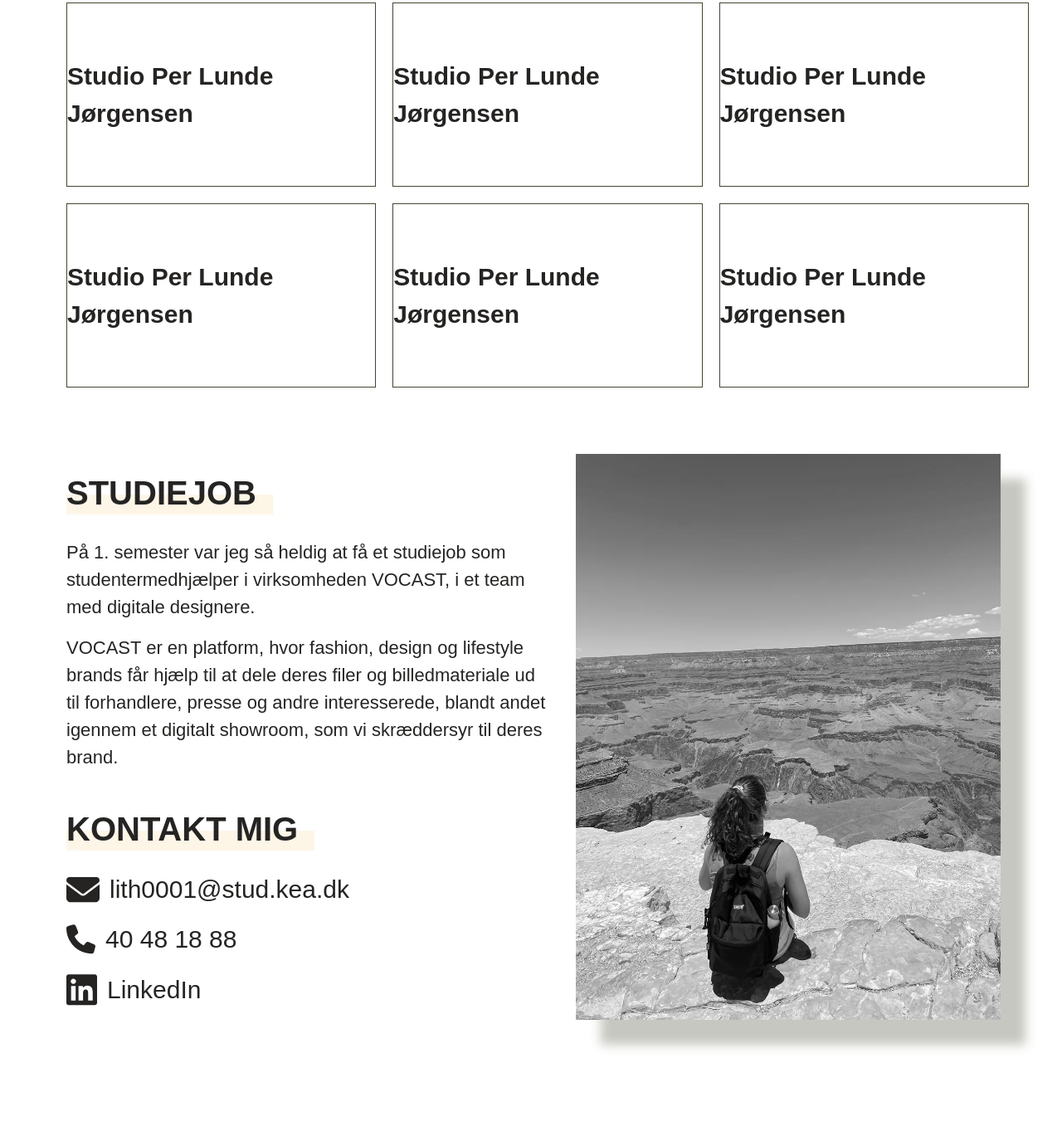
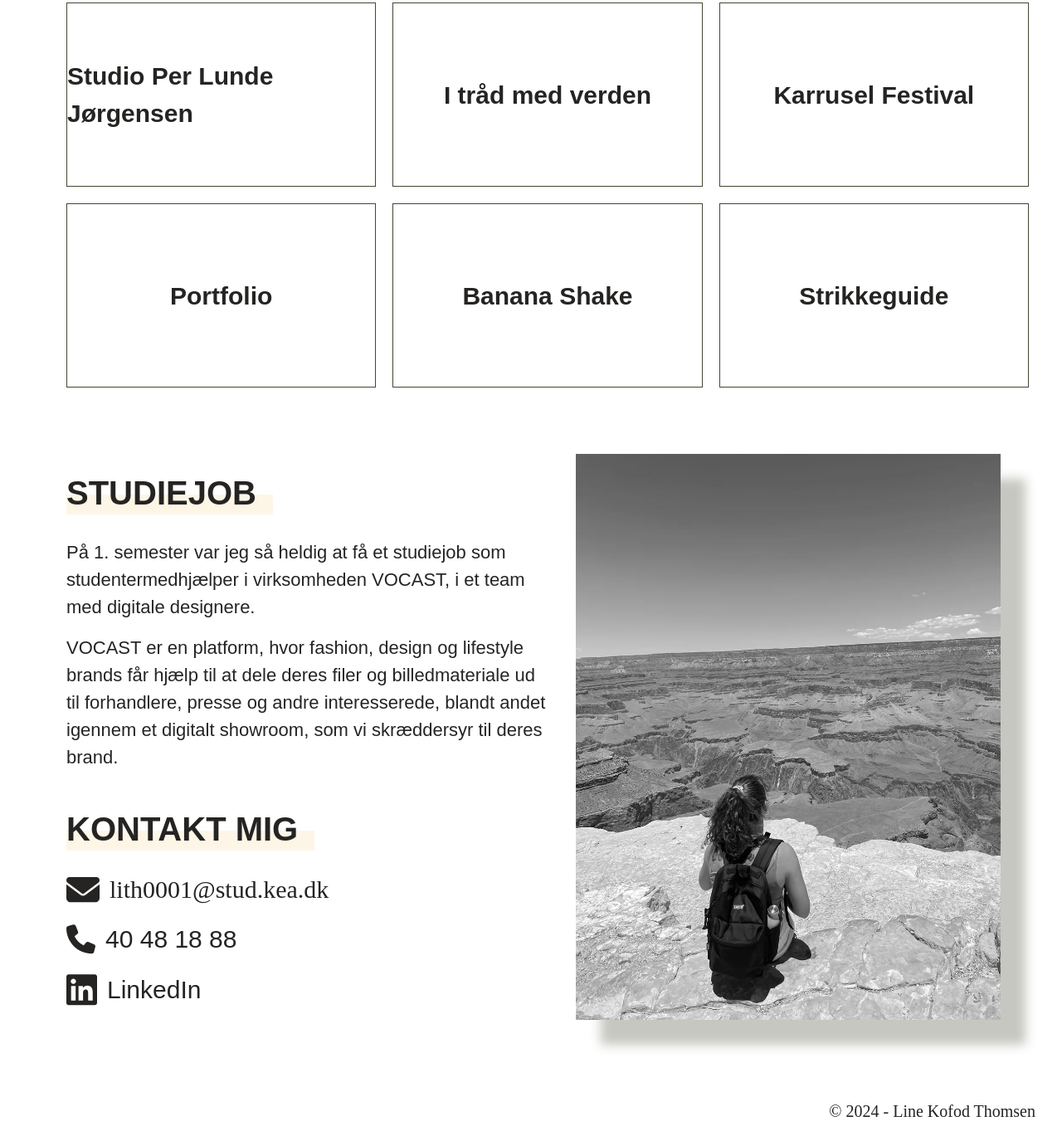
Before and after one commit to linekofod/ppp, an Astro site: page / in a window 1280 px wide. Shown: the part 1343-2712 px from the top of the page at 83% size. Before the commit the page ends 2652 px from the top, so only its background shows below. Built offline with nearby package versions, Linux system fonts and the light colour scheme; Astro itself is replaced by a stand-in of ours; a web font is replaced by a local one.

Commit message:
rettelser

```diff
--- a/src/components/Link.astro
+++ b/src/components/Link.astro
@@ -2,17 +2,12 @@
 import "../styles/generel.css";
 
 // Henter parametrene fra Astro.props
-const {
-  href = "#",
-  target = "_blank",
-  variant = "primary",
-  icon,
-} = Astro.props;
+const { href = "#", target = "_blank", variant = "primary" } = Astro.props;
 
-const linkStyling = "";
+const linkStyling = "text-[#252423] font-['cormorant'] text-3xl";
 
 const variantClasses = {
-  primary: "hover:text-[#fcf0d7]",
+  primary: "hover:drop-shadow",
 };
 ---
 
@@ -20,19 +15,16 @@ const variantClasses = {
   href={href}
   target={target}
   class:list={[linkStyling, variantClasses[variant]]}
-  class="w-fit"
+  class="w-fit"><slot /></a
 >
-  <span {icon}></span>
-  <slot />
-</a>
 
 <style>
-  .mail::before {
+  /* .mail::before {
     font-family: "Font Awesome 6 Free";
     content: "\f0e0";
     display: inline-block;
     font-weight: 900;
     color: #252423;
     font-size: 40px;
-  }
+  } */
 </style>
--- a/src/layouts/MainLayout.astro
+++ b/src/layouts/MainLayout.astro
@@ -22,5 +22,10 @@ const { title } = Astro.props;
     <main>
       <slot />
     </main>
+    <footer
+      class="text-[#252423] font-['cormorant'] text-xl float-right py-4 px-8"
+    >
+      © 2024 - Line Kofod Thomsen
+    </footer>
   </body>
 </html>
--- a/src/pages/index.astro
+++ b/src/pages/index.astro
@@ -193,6 +193,7 @@ import Link from "../components/Link.astro";
       <span class="gul_border"></span>
     </div>
     <div class="grid grid-cols-3 gap-5">
+      <!-- Studio Per Lunde Jørgensen -->
       <a
         href="https://nonsite.netlify.app/"
         target="_blank"
@@ -200,40 +201,45 @@ import Link from "../components/Link.astro";
       >
         <h3 class="group-hover:hidden">Studio Per Lunde Jørgensen</h3>
       </a>
+      <!-- I tråd med verden -->
       <a
-        href="https://nonsite.netlify.app/"
+        href="https://itmv-webfeature.netlify.app/"
         target="_blank"
-        class="group pointer w-full h-[222px] border border-[#424530] flex justify-center items-center hover:bg-[url('/imgs/projekter/studio_per.webp')] bg-cover bg-no-repeat"
+        class="group pointer w-full h-[222px] border border-[#424530] flex justify-center items-center hover:bg-[url('/imgs/projekter/itmw.webp')] bg-cover bg-no-repeat"
       >
-        <h3 class="group-hover:hidden">Studio Per Lunde Jørgensen</h3>
+        <h3 class="group-hover:hidden">I tråd med verden</h3>
       </a>
+      <!-- Karrusel Festival -->
       <a
-        href="https://nonsite.netlify.app/"
+        href="https://karrusel-festival2.netlify.app/"
         target="_blank"
-        class="group pointer w-full h-[222px] border border-[#424530] flex justify-center items-center hover:bg-[url('/imgs/projekter/studio_per.webp')] bg-cover bg-no-repeat"
+        class="group pointer w-full h-[222px] border border-[#424530] flex justify-center items-center hover:bg-[url('/imgs/projekter/karrusel.webp')] bg-cover bg-no-repeat"
       >
-        <h3 class="group-hover:hidden">Studio Per Lunde Jørgensen</h3>
+        <h3 class="group-hover:hidden">Karrusel Festival</h3>
       </a>
+      <!-- Portfolio -->
       <a
-        href="https://nonsite.netlify.app/"
+        href="https://linekofod-portfolio.netlify.app/"
         target="_blank"
-        class="group pointer w-full h-[222px] border border-[#424530] flex justify-center items-center hover:bg-[url('/imgs/projekter/studio_per.webp')] bg-cover bg-no-repeat"
+        class="group pointer w-full h-[222px] border border-[#424530] flex justify-center items-center hover:bg-[url('/imgs/projekter/portfolio.webp')] bg-cover bg-no-repeat"
       >
-        <h3 class="group-hover:hidden">Studio Per Lunde Jørgensen</h3>
+        <h3 class="group-hover:hidden">Portfolio</h3>
       </a>
+      <!-- Banana Shake -->
       <a
-        href="https://nonsite.netlify.app/"
+        href="https://linekofod-spil.netlify.app/"
         target="_blank"
-        class="group pointer w-full h-[222px] border border-[#424530] flex justify-center items-center hover:bg-[url('/imgs/projekter/studio_per.webp')] bg-cover bg-no-repeat"
+        class="group pointer w-full h-[222px] border border-[#424530] flex justify-center items-center hover:bg-[url('/imgs/projekter/banana_shake.webp')] bg-cover bg-no-repeat"
       >
-        <h3 class="group-hover:hidden">Studio Per Lunde Jørgensen</h3>
+        <h3 class="group-hover:hidden">Banana Shake</h3>
       </a>
+      <!-- Strikkeguide -->
       <a
-        href="https://nonsite.netlify.app/"
+        href="https://linekofod-strikkeguide.netlify.app/"
         target="_blank"
-        class="group pointer w-full h-[222px] border border-[#424530] flex justify-center items-center hover:bg-[url('/imgs/projekter/studio_per.webp')] bg-cover bg-no-repeat"
+        class="group pointer w-full h-[222px] border border-[#424530] flex justify-center items-center hover:bg-[url('/imgs/projekter/strikkeguide.webp')] bg-cover bg-no-repeat"
       >
-        <h3 class="group-hover:hidden">Studio Per Lunde Jørgensen</h3>
+        <h3 class="group-hover:hidden">Strikkeguide</h3>
       </a>
     </div>
   </section>
@@ -284,10 +290,7 @@ import Link from "../components/Link.astro";
                 d="M3.75 0C1.67969 0 0 1.6883 0 3.76923C0 4.95497 0.554688 6.07003 1.5 6.78461L18.5 19.6C19.3906 20.2675 20.6094 20.2675 21.5 19.6L38.5 6.78461C39.4453 6.07003 40 4.95497 40 3.76923C40 1.6883 38.3203 0 36.25 0H3.75ZM0 8.79487V25.1282C0 27.9002 2.24219 30.1538 5 30.1538H35C37.7578 30.1538 40 27.9002 40 25.1282V8.79487L23 21.6103C21.2187 22.953 18.7813 22.953 17 21.6103L0 8.79487Z"
                 fill="#252423"></path>
             </svg>
-            <Link
-              href="https://www.linkedin.com/in/line-kofod-thomsen-87408828a/"
-              ><p class="text-3xl">lith0001@stud.kea.dk</p>
-            </Link>
+            <Link href="mailto:lith0001@stud.kea.dk">lith0001@stud.kea.dk</Link>
           </div>
 
           <!-- Telefon -->
@@ -303,8 +306,7 @@ import Link from "../components/Link.astro";
                 d="M11.2725 1.83699C10.7461 0.565506 9.3584 -0.111252 8.03223 0.251053L2.0166 1.89168C0.827148 2.2198 0 3.29988 0 4.53035C0 21.4425 13.7129 35.1553 30.625 35.1553C31.8555 35.1553 32.9355 34.3282 33.2637 33.1387L34.9043 27.1231C35.2666 25.7969 34.5898 24.4093 33.3184 23.8829L26.7559 21.1485C25.6416 20.6837 24.3496 21.005 23.5908 21.9415L20.8291 25.3116C16.0166 23.0352 12.1201 19.1387 9.84375 14.3262L13.2139 11.5714C14.1504 10.8057 14.4717 9.52058 14.0068 8.40633L11.2725 1.84383V1.83699Z"
                 fill="#252423"></path>
             </svg>
-            <Link
-              href="https://www.linkedin.com/in/line-kofod-thomsen-87408828a/"
+            <Link href="/" target="_self"
               ><p class="text-3xl">40 48 18 88</p>
             </Link>
           </div>
@@ -327,12 +329,6 @@ import Link from "../components/Link.astro";
               ><p class="text-3xl">LinkedIn</p>
             </Link>
           </div>
-          <!-- <Link
-            href="https://www.linkedin.com/in/line-kofod-thomsen-87408828a/"
-          >
-            <span icon="mail"></span>
-            <p class="text-3xl">LinkedIn</p>
-          </Link> -->
         </div>
       </div>
     </div>
```
Also changed, not shown: public/imgs/projekter/banana_shake.webp.
